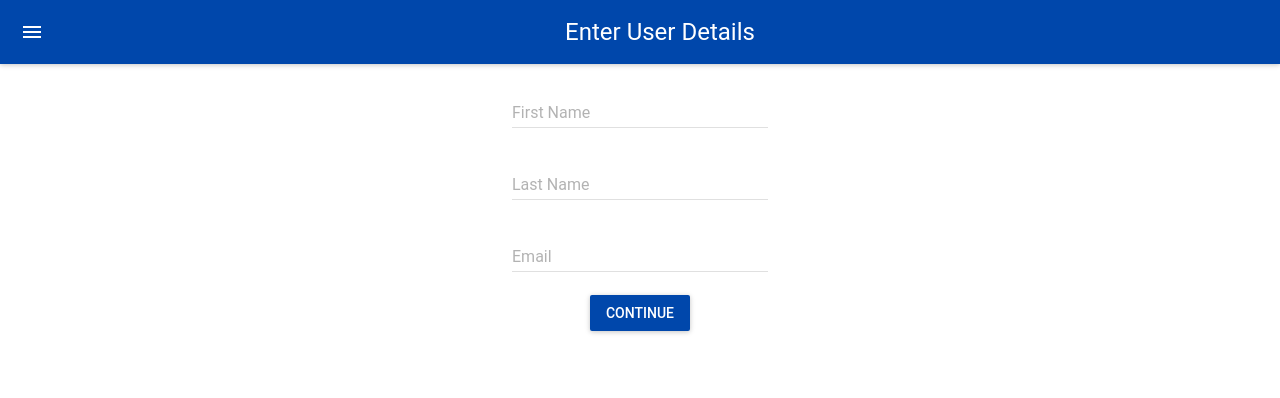
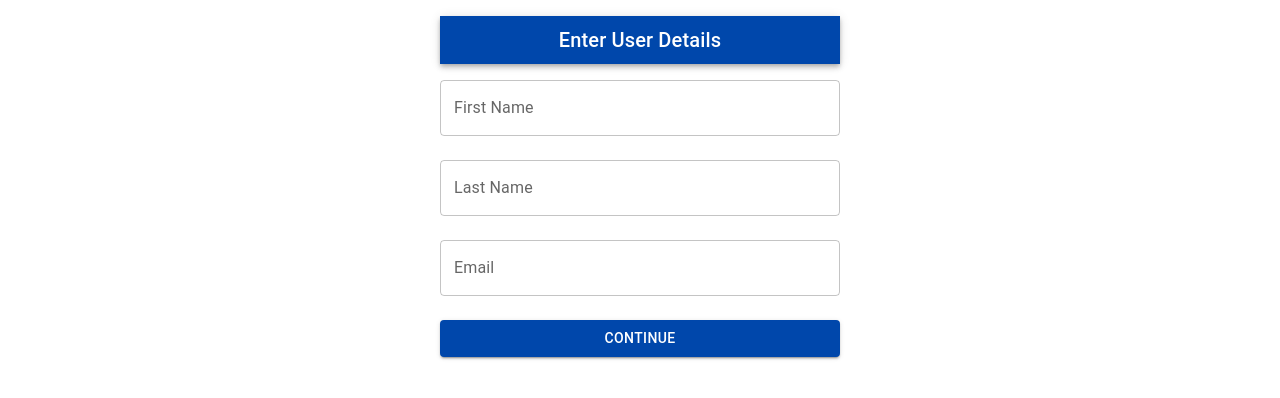
Before and after one commit to Moesha1905/JavaScript_React-Self-Project, a React (Create React App) app in the folder my-new-app/: page / in a window 1280 px wide. Shown: the top 398 px of the page. Built offline with nearby package versions, Linux system fonts and the light colour scheme.

Commit message:
added InputField for textfield optimisation

```diff
--- a/my-new-app/src/Components/FormPersonalDetails.js
+++ b/my-new-app/src/Components/FormPersonalDetails.js
@@ -1,77 +1,61 @@
-import React, { Component } from 'react';
-import MuiThemeProvider from 'material-ui/styles/MuiThemeProvider';
-import AppBar from 'material-ui/AppBar';
-import TextField from 'material-ui/TextField';
-import RaisedButton from 'material-ui/RaisedButton';
+import React from 'react';
+import { AppBar, Button, Box, Typography } from '@mui/material';
+import InputField from './InputField'; // Reusable InputField component
 
-export class FormPersonalDetails extends Component {
-
-    continue = e => {
+const FormPersonalDetails = ({ values, handleChange, nextStep, prevStep }) => {
+  const continueStep = (e) => {
     e.preventDefault();
-        this.props.nextStep();
+    nextStep();
   };
 
-    back = e => {
+  const backStep = (e) => {
     e.preventDefault();
-        this.props.prevStep();
-
+    prevStep();
   };
 
-  render() {
-    const { values, handleChange } = this.props;
+  return (
+    <Box sx={{ padding: 2, maxWidth: 400, margin: 'auto' }}>
+      <AppBar position="static" sx={{ backgroundColor: '#0047AB', padding: 1 }}>
+        <Typography variant="h6" align="center">
+          Enter Personal Details
+        </Typography>
+      </AppBar>
 
-    return (
-      <MuiThemeProvider>
-        <React.Fragment>
-            <AppBar
-                title="Enter Personal Details"
-                style={{ backgroundColor: '#0047AB' }}
+      <InputField
+        label="Occupation"
+        value={values.occupation}
+        onChange={(e) => handleChange('occupation')(e)}
       />
-            <TextField
-                hintText="Enter Your Occupation"
-                floatingLabelText="Occupation"
-                onChange={handleChange('occupation')}
-                defaultValue={values.occupation}
+      <InputField
+        label="City"
+        value={values.city}
+        onChange={(e) => handleChange('city')(e)}
       />
-            <br/>
-            <TextField
-                hintText="Enter Your City"
-                floatingLabelText="City"
-                onChange={handleChange('city')}
-                defaultValue={values.city}
+      <InputField
+        label="Bio"
+        value={values.bio}
+        onChange={(e) => handleChange('bio')(e)}
       />
-            <br/>
-            <TextField
-                hintText="Enter Your Bio"
-                floatingLabelText="Bio"
-                onChange={handleChange('bio')}
-                defaultValue={values.bio}
-            />
-            <br/>
-            <RaisedButton
-                label="Continue"
-                style={styles.button}
-                backgroundColor="#0047AB"
-                labelColor="#ffffff"
-                onClick={this.continue}
-            />
-            <RaisedButton
-                label="Back"
-                style={styles.button}
-                backgroundColor="#7393B3"
-                labelColor="#ffffff"
-                onClick={this.back}
-            />
-        </React.Fragment>
-      </MuiThemeProvider>
-    )
-  }
-}
 
-const styles = {
-    button: {
-        margin: 15
-    }
-}
+      <Button
+        fullWidth
+        variant="contained"
+        sx={{ backgroundColor: '#0047AB', color: '#fff', marginTop: 2 }}
+        onClick={continueStep}
+      >
+        Continue
+      </Button>
+
+      <Button
+        fullWidth
+        variant="contained"
+        sx={{ backgroundColor: '#7393B3', color: '#fff', marginTop: 2 }}
+        onClick={backStep}
+      >
+        Back
+      </Button>
+    </Box>
+  );
+};
 
 export default FormPersonalDetails;
--- a/my-new-app/src/Components/FormUserDetails.js
+++ b/my-new-app/src/Components/FormUserDetails.js
@@ -1,62 +1,46 @@
-import React, { Component } from 'react';
-import MuiThemeProvider from 'material-ui/styles/MuiThemeProvider';
-import AppBar from 'material-ui/AppBar';
-import TextField from 'material-ui/TextField';
-import RaisedButton from 'material-ui/RaisedButton';
+import React from 'react';
+import { AppBar, Button, Box, Typography } from '@mui/material';
+import InputField from './InputField'; // Import the reusable component
 
-export class FormUserDetails extends Component {
-    continue = e => {
-        e.preventDefault();
-        this.props.nextStep();
+const FormUserDetails = ({ values, handleChange, nextStep }) => {
+  const continueStep = (e) => {
+    e.preventDefault();
+    nextStep();
+  };
 
-    };
-  render() {
-    const { values, handleChange } = this.props;
-    return (
-      <MuiThemeProvider>
-        <React.Fragment>
-            <AppBar
-                title="Enter User Details"
-                style={{ backgroundColor: '#0047AB' }}
-            />
-            <TextField
-                hintText="Enter Your First Name"
-                floatingLabelText="First Name"
-                onChange={handleChange('firstName')}
-                defaultValue={values.firstName}
-            />
-            <br/>
-            <TextField
-                hintText="Enter Your Last Name"
-                floatingLabelText="Last Name"
-                onChange={handleChange('lastName')}
-                defaultValue={values.lastName}
-            />
-            <br/>
-            <TextField
-                hintText="Enter Your Email"
-                floatingLabelText="Email"
-                onChange={handleChange('email')}
-                defaultValue={values.email}
-            />
-            <br/>
-            <RaisedButton
-                label="Continue"
-                style={styles.button}
-                backgroundColor="#0047AB"
-                labelColor="#ffffff"
-                onClick={this.continue}
-            />
-        </React.Fragment>
-      </MuiThemeProvider>
-    )
-  }
-}
+  return (
+    <Box sx={{ padding: 2, maxWidth: 400, margin: 'auto' }}>
+      <AppBar position="static" sx={{ backgroundColor: '#0047AB', padding: 1 }}>
+        <Typography variant="h6" align="center">
+          Enter User Details
+        </Typography>
+      </AppBar>
+      <InputField
+        label="First Name"
+        value={values.firstName}
+        onChange={(e) => handleChange('firstName')(e)}
+      />
+      <InputField
+        label="Last Name"
+        value={values.lastName}
+        onChange={(e) => handleChange('lastName')(e)}
+      />
+      <InputField
+        label="Email"
+        type="email"
+        value={values.email}
+        onChange={(e) => handleChange('email')(e)}
+      />
+      <Button
+        fullWidth
+        variant="contained"
+        sx={{ backgroundColor: '#0047AB', color: '#fff', marginTop: 2 }}
+        onClick={continueStep}
+      >
+        Continue
+      </Button>
+    </Box>
+  );
+};
 
-const styles = {
-    button: {
-        margin: 15
-    }
-}
-
-export default FormUserDetails
+export default FormUserDetails;
--- /dev/null
+++ b/my-new-app/src/Components/InputField.js
@@ -0,0 +1,18 @@
+import React from 'react';
+import { TextField } from '@mui/material';
+
+const InputField = ({ label, value, onChange, type = "text" }) => {
+  return (
+    <TextField
+      fullWidth
+      margin="normal"
+      label={label}
+      variant="outlined"
+      type={type}
+      value={value}
+      onChange={onChange}
+    />
+  );
+};
+
+export default InputField;
```
Lines whose indentation alone changed are shown as unchanged.
